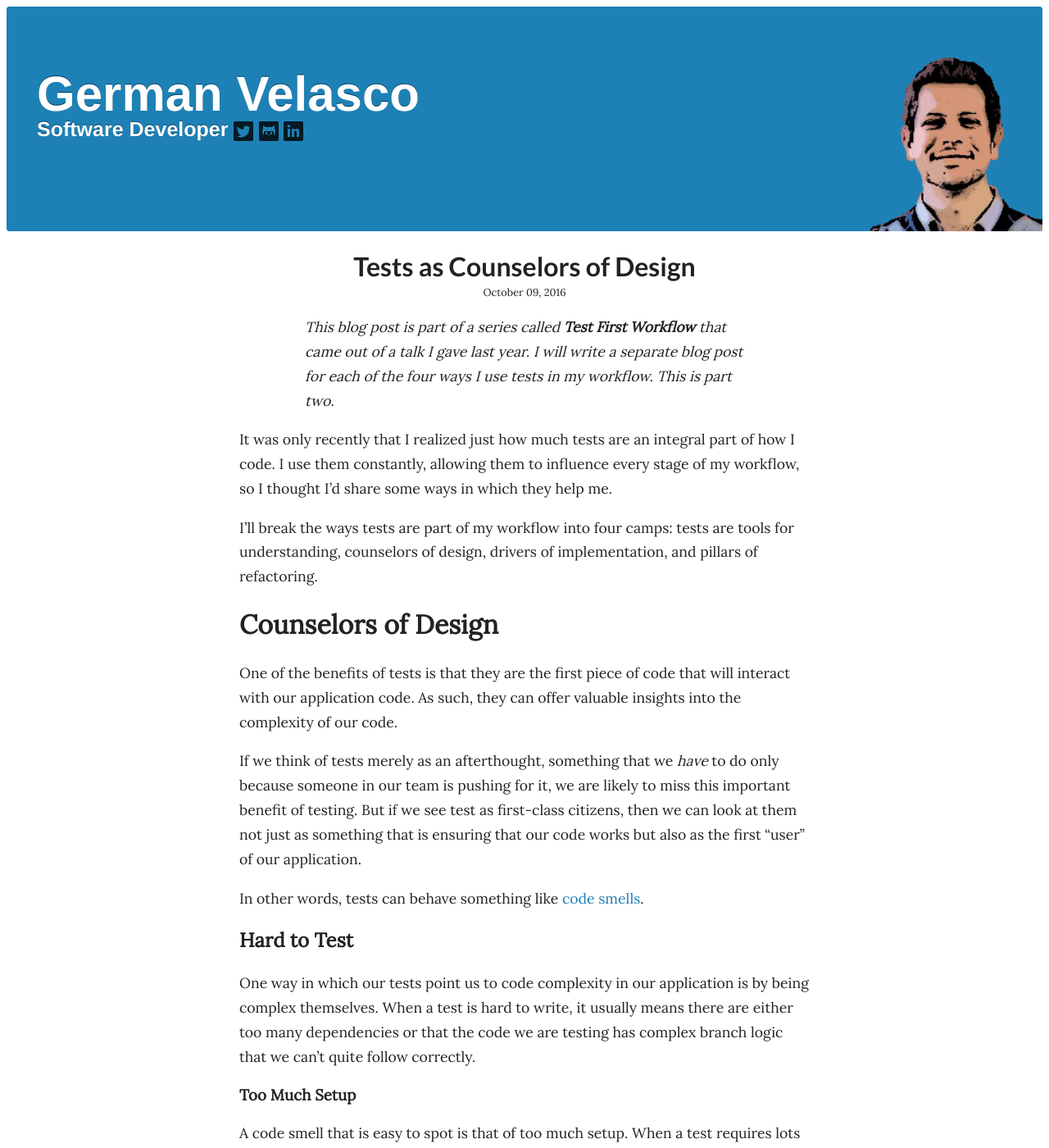
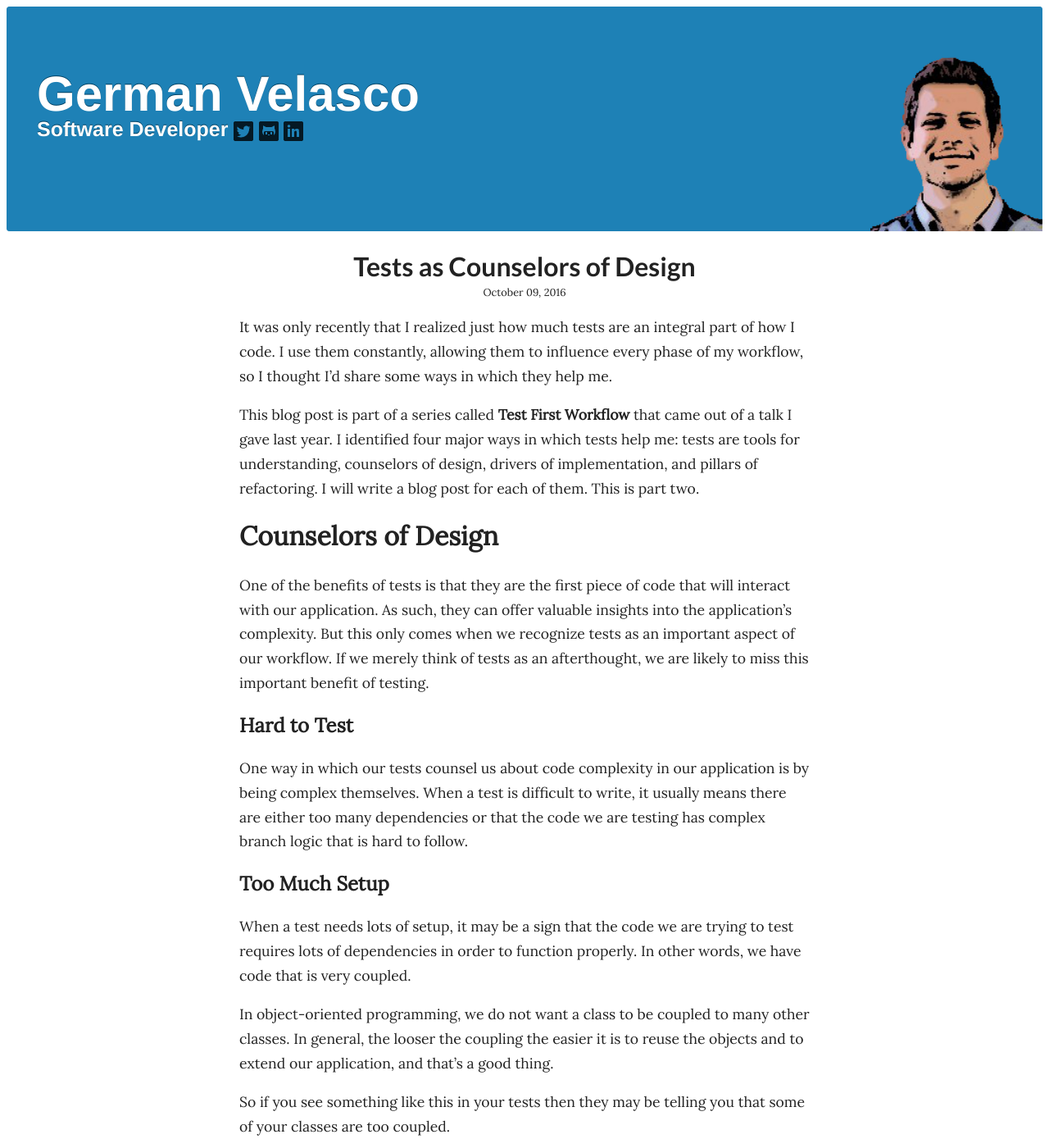
Before and after one commit to germsvel/germsvel.github.io, a Jekyll site: the page built from _posts/2016-10-09-tests-as-counselors-of-design.md, in a window 1280 px wide and 1400 px high. Shown: the whole window at 82% size. Built offline with Jekyll 4.4.1, drawn with Linux system fonts in a browser that asks for light colours; some of the changed text lies outside the part shown.

Commit message:
updated draft of tests as counselors for design post

```diff
--- a/_posts/2016-10-09-tests-as-counselors-of-design.md
+++ b/_posts/2016-10-09-tests-as-counselors-of-design.md
@@ -8,52 +8,47 @@
 ---
 
 
->> _This blog post is part of a series called **Test First Workflow** that came out of a talk I gave last year.
-I will write a separate blog post for each of the four ways I use tests in my workflow. This is part two._
+It was only recently that I realized just how much tests are an integral part of
+how I code. I use them constantly, allowing them to influence every phase of my
+workflow, so I thought I'd share some ways in which they help me.
 
-
-It was only recently that I realized just how much tests are an integral part of how I code.
-I use them constantly, allowing them to influence every stage of my workflow, so I thought I'd share some ways in which they help me.
-
-I'll break the ways tests are part of my workflow into four camps: tests are tools for understanding, counselors of design, drivers of implementation, and pillars of refactoring.
+This blog post is part of a series called **Test First Workflow** that came out
+of a talk I gave last year. I identified four major ways in which tests help me:
+tests are tools for understanding, counselors of design, drivers of
+implementation, and pillars of refactoring. I will write a blog post for each
+of them. This is part two.
 
 # Counselors of Design
 
 One of the benefits of tests is that they are the first piece of code that will
-interact with our application code. As such, they can offer valuable insights
-into the complexity of our code.
-
-If we think of tests merely as an afterthought,
-something that we _have_ to do only because someone in our team is pushing for
-it, we are likely to miss this important benefit of testing. But if we see test
-as first-class citizens, then we can look at them not just as something that is
-ensuring that our code works but also as the first "user" of our application.
-
-In other words, tests can behave something like [code
-smells](https://en.wikipedia.org/wiki/Code_smell).
+interact with our application. As such, they can offer valuable insights into
+the application's complexity. But this only comes when we recognize tests as
+an important aspect of our workflow. If we merely think of tests as an
+afterthought, we are likely to miss this important benefit of testing.
 
 ## Hard to Test
 
-One way in which our tests point us to code complexity in our application is by
-being complex themselves. When a test is hard to write, it usually means there
+One way in which our tests counsel us about code complexity in our application is by
+being complex themselves. When a test is difficult to write, it usually means there
 are either too many dependencies or that the code we are testing has complex branch
-logic that we can't quite follow correctly.
+logic that is hard to follow.
 
-### Too Much Setup
+## Too Much Setup
 
-A code smell that is easy to spot is that of too much setup. When a test
-requires lots and lots of setup, the tests are telling us that the code we are
-trying to test has lots and lots of dependencies that are required, which means
-we have code that is very coupled.
+When a test needs lots of setup, it may be a sign that the code we are
+trying to test requires lots of dependencies in order to function properly. In
+other words, we have code that is very coupled.
 
 In object-oriented programming, we do not want a class to be coupled to many
-other classes. The looser the coupling, the easier it is to reuse the objects
-and to extend our application, and that's a good thing.
+other classes. In general, the looser the coupling the easier it is to reuse the
+objects and to extend our application, and that's a good thing.
 
-So if you see something like this in your tests,
+So if you see something like this in your tests then they may be telling
+you that some of your classes are too coupled.
 
 {% highlight ruby %}
 RSpec.describe BlogPost, '#publish' do
+
   it 'publishes a blog post' do
     pages = Pages.create(20)
     Blog.create(pages)
@@ -68,21 +63,19 @@
 
     expect(post).to be_published
   end
+
 end
 {% endhighlight %}
 
-then your test may be telling you that there are a lot of dependencies needed to
-create and publish a blog post. Perhaps things are too coupled.
+A notable exception to the too-much-setup code smell is a feature spec. Usually,
+feature specs require more setup since they are doing integration testing. Even
+then, however, your tests may still be telling you that there is too much
+coupling between classes. It is just harder to know whether the large setup is
+due to integration testing or the product of strong coupling.
 
-A notable exception to the too-much-setup code smell is a feature spec. Usually,
-feature specs may require more setup since they are testing integrations.
-Nevertheless, even then your tests may be telling you that there is a lot of
-coupling between classes. It may just be harder to tell whether or not it is
-mere integration test setup or a product of strong coupling.
+## Too Many "Contexts"
 
-### Too Many "Contexts"
-
-In `RSpec`, the way to define a group of related tests is by keeping them all within
+In `RSpec`, we define a group of related tests by keeping them all within
 a `describe` or a `context` block. For example, one might see the following spec,
 
 {% highlight ruby %}
@@ -122,55 +115,150 @@
 end
 {% endhighlight %}
 
-We may then have our spec file look like this,
+Our spec file looks like this,
 
 {% highlight ruby %}
 RSpec.describe Blog, '#cancel_post' do
 
   context 'when post status is published' do
-    # test here
+    it 'cannot be canceled' do
+      # test here
+    end
   end
 
   context 'when post status is draft' do
-    # test here
+    it 'is leaves it as draft' do
+      # test here
+    end
   end
 
   context 'when post status is something else' do
-    # test here
+    it 'deletes record' do
+      # test here
+    end
   end
 end
 {% endhighlight %}
 
-Those already familiar with code smells might have already noticed that case
-statements are code smells in and of themselves. But others may not have been
-so trained, so the test tells us, like a good counselor might, that our method
-probably has more than one responsibility.
+Those familiar with code smells will have already noticed that case statements
+are a code smell in and of themselves. For those who are less familiar with code
+smells, case statements often reveal that we have missed an abstraction. A good
+[remedy](https://sourcemaking.com/refactoring/smells/switch-statements) is to
+use polymorphism. So we see that tests can tells us, like a good counselor
+might, that the method we are testing could use some design help.
 
-A less clear example may be a method with an `if/else` statement in it.
-Many people would just read that and not think twice.  But those familiar with
-the [Single Responsibility Principle](https://en.wikipedia.org/wiki/Single_responsibility_principle)
-know that branching logic, even if only an `if/else` statement, can mean that
-the objet has more than one respnosibility. The object is doing the `if`
-part _and_ it is doing the `else` part. The "and" hints at multiple
-responsibilities and so do multiple `context` blocks in a test.
+A less obvious example may be a method with an `if/else` statement in it.
+Many people would just look at a method with a conditional statement and think
+nothing wrong of it. But what holds true for the `case` statement holds true
+for an `if/else` statement. We are often overlooking an abstraction.
+
+## Testing Several Responsibilities
+
+A second counsel the a test with many `context` blocks may give us comes
+when the `context` blocks are not at the method level but at the class level.
+For example, in the following test we have `context` blocks helping us separate
+two different things the blog is doing. It may even help us keep our tests DRY
+by allowing us to set up `before` blocks, lulling us into a false sense of code
+cleanliness.
+
+{% highlight ruby %}
+RSpec.describe Blog do
+  context 'with articles' do
+    before do
+      # setup for articles
+    end
+
+    it 'only publishes online articles' do
+      # test here
+    end
+  end
+
+  context 'when sending articles via email ' do
+    before do
+      # setup for recipients
+    end
+
+    it 'only sends posts that are published' do
+      # test here
+    end
+  end
+end
+{% endhighlight %}
+
+And say our class looks something like this,
+
+{% highlight ruby %}
+class Blog
+  def initialize
+    @articles = []
+    @recipients = []
+  end
+
+  def publish_articles
+    @articles.each do |article|
+      if article.online?
+        article.publish
+      end
+    end
+  end
+
+  def send_articles
+    @recipients.each do |recipient|
+      send_articles(recipient)
+    end
+  end
+
+  private
+
+  def send_articles(recipient)
+    # ...
+  end
+end
+{% endhighlight %}
+
+
+This may seem normal to some, after all how many times have seen things like
+these in our code bases,
+
+{% highlight ruby %}
+
+blog = Blog.find(id: blog_id)
+
+blog.publish_articles
+
+blog.send_articles
+
+{% endhighlight %}
+
+
+But those familiar with the [Single Responsibility
+Principle](https://en.wikipedia.org/wiki/Single_responsibility_principle) know
+that it is good to ask, "What is the object doing? What is it's reponsibility?"
+When the answer to that question comes with an "and", we are told that the
+object has more than one responsibility and hence more than one reason to
+change. For example, the answer to our code above may be "the blog is publishing
+articles _and_ it is sending those articles via email". So just like asking that
+question, our tests, like good counselors, may be telling us that our object has
+too many responsibilities.
 
 ## Testing Private Methods
 
-Another way in which tests counsel us in the design of our code is when we
-either want to write a test for a private method or see a test that is already
-testing a private method.
+Another way in which tests counsel us with the design of our code is when we
+test or want to test a private method.
 
-For example, you may see something like this,
+For example, we may see something like this,
 
 {% highlight ruby %}
 RSpec.describe Blog, '#slug' do
-  it 'dynamically calculates a slug from the author’s name' do
+
+  it 'dynamically creates a slug from the author’s name' do
     blog = Blog.build
 
     slug = blog.send(:create_slug)
 
     expect(slug).to eq 'the-greatest-author-name'
   end
+
 end
 {% endhighlight %}
 
@@ -178,27 +266,35 @@
 they are private or not.
 
 But testing private methods is usually done because they have important or
-complex logic that we want to be tested in our system. And anything that is that
-important should be extracted into public methods in other classes or into an
-object of its own. Testing should only be done of public methods.
+complex logic that we want to be tested in our application. And anything that is that
+important would better serve our application as a public method in another class
+or as part of the public interface of a new object. The fact that we want to
+test it should help us recognize that this code has an important function
+in our application and is not something to be relegated to private methods.
 
-For example, in our example above, it may be that the private method really
-belongs in the `Author` class, and our test would then test a public method,
+For example, in our example above, that private method really
+belongs in the `Author` class, and our test becomes a test of a public method,
 
 {% highlight ruby %}
 RSpec.describe Author, '#create_slug' do
 
-  it 'dynamically calculates a slug from the name' do
+  it 'dynamically creates a slug from the name' do
     author = Author.new
 
     slug = author.create_slug
 
     expect(slug).to eq 'the-greatest-author-name'
   end
+
 end
 {% endhighlight %}
 
+There are other ways in which our tests counsel us towards better design. I have
+only here listed some. But as a general rule, if you find that the test is hard to
+write, look first towards what might be wrong with the design of the code, not
+towards what might be wrong with the test itself. People who don't like testing
+often want to blame the test. But don't shoot the messenger; fix the real
+problem.
 
-___
-
-In the next posts on this series, I will look at how tests help with implementation and refactoring.
+The next posts on this series will look at how tests help with implementation
+and refactoring. Stay tuned.
```
Also changed, not shown: other parts of _posts/2016-10-09-tests-as-counselors-of-design.md (+3 -3 lines).
